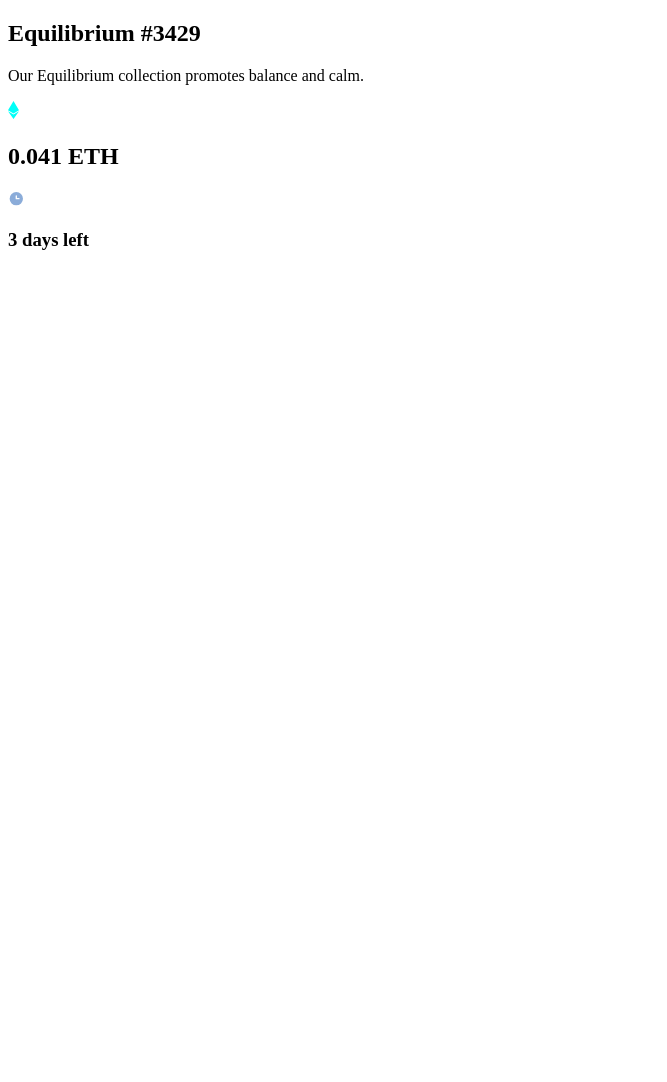
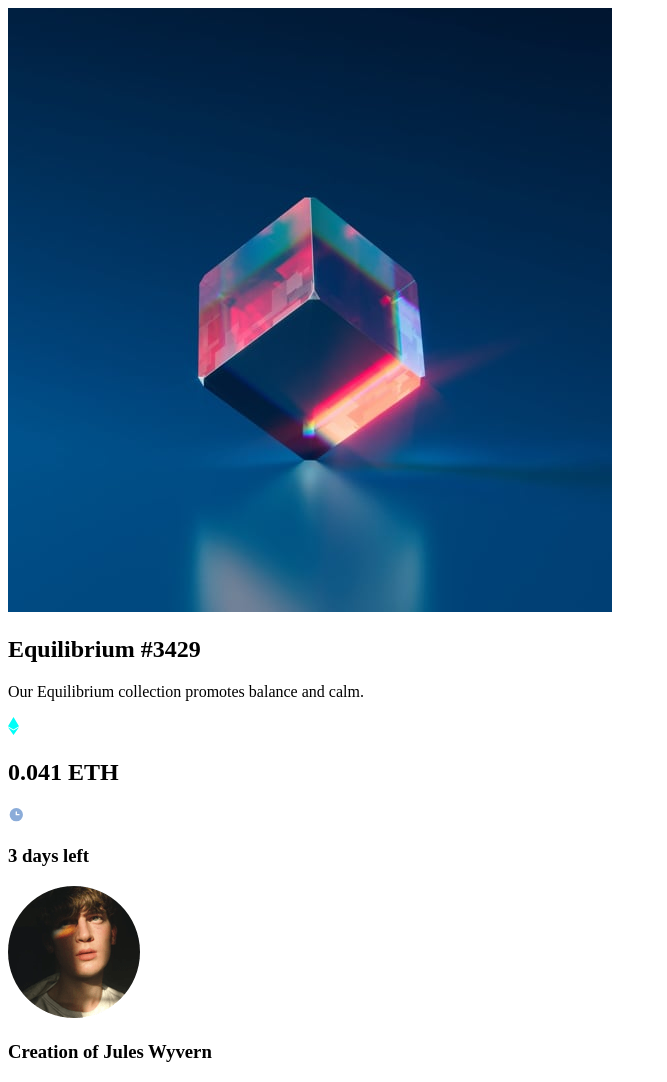
Before and after one commit to mvcaribe/NFT---FrontendMentor, a plain HTML site: page index.html in a window 1280 px wide. Shown: the whole page, without its empty margins (0-667 px from the left). Before the commit the page ends 800 px from the top, so only its background shows below. Drawn offline with Linux system fonts and the light colour scheme.

Commit message:
Finalizando o html

```diff
--- a/index.html
+++ b/index.html
@@ -9,7 +9,9 @@
 <body>
     <section>
         <div class="container">
-            <div class="imagem"></div>
+            <div class="imagem">
+                <img src="assets/images/image-equilibrium.jpg" alt="imagem nft">
+            </div>
             <div class="infor">
                 <h1>Equilibrium #3429</h1>
                 <p>Our Equilibrium collection promotes balance and calm.</p>
@@ -24,6 +26,10 @@
                     <h3>3 days left</h3>
                 </div>
             </div>
+            <div class="perfil">
+                <img src="assets/images/image-avatar.png" alt="image-avatar">
+                <h3>Creation of <span>Jules Wyvern</span></h3>
+            </div>
 
         </div>
     </section>
```
